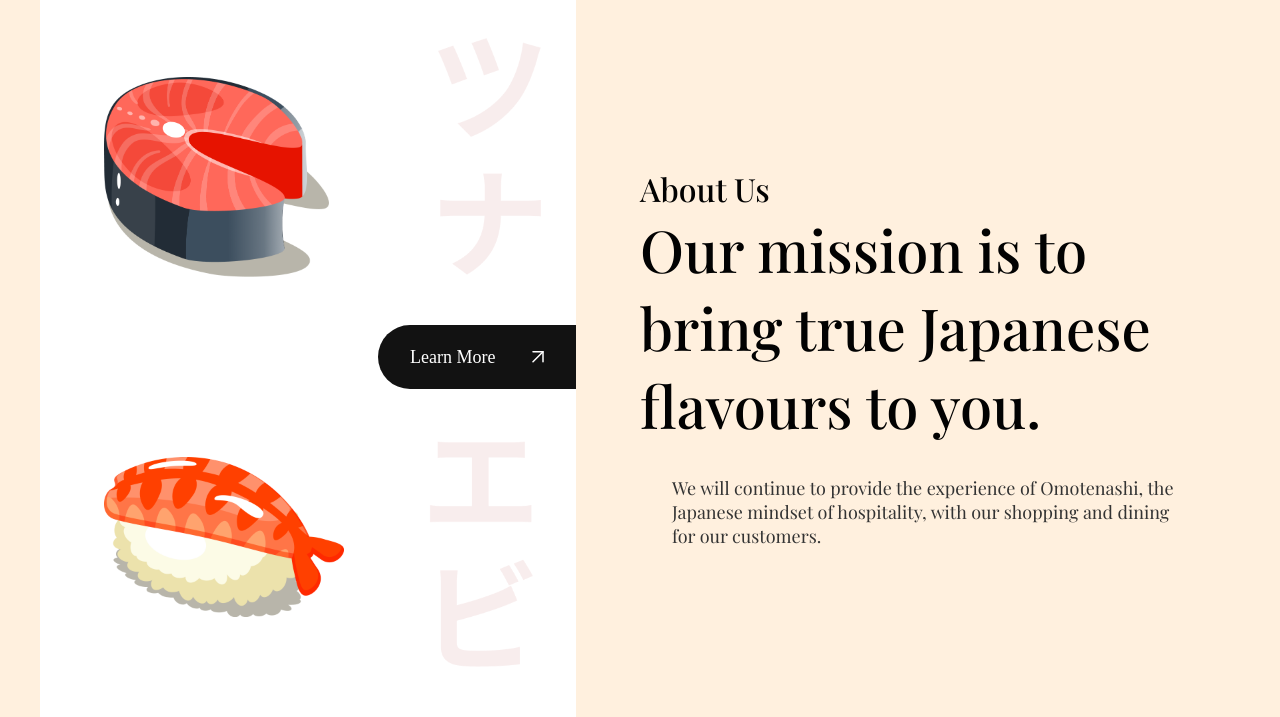
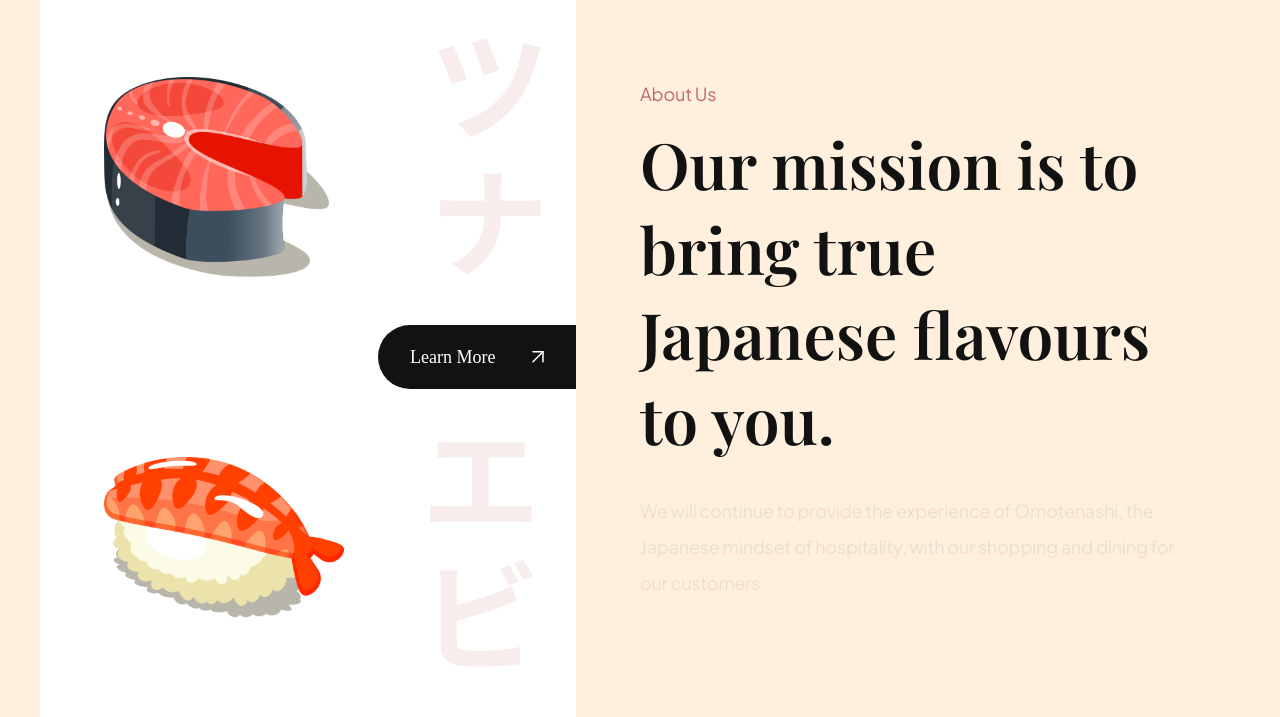
Before and after one commit to KAUSAR-BD/Ninja-Rolls, a website built with Vite: page index.html in a window 1280 px wide. Shown: the part 857-1574 px from the top of the page. Built offline with nearby package versions, Linux system fonts and the light colour scheme.

Commit message:
moved sushi subtitle, title, description css into style.css folder

```diff
--- a/css/sections/about.css
+++ b/css/sections/about.css
@@ -78,24 +78,3 @@
   justify-content: center;
   flex-direction: column;
 }
-
-.sushi__subtitle {
-  font-size: 32px;
-  font-weight: 500;
-  font-family: var(--playfair-display);
-  color: var(--black-200);
-}
-.sushi__title {
-  font-size: 58px;
-  font-weight: 500;
-  font-family: var(--playfair-display);
-  color: var(--black-200);
-}
-
-.sushi__description {
-  margin: 32px 0 0 32px;
-  font-family: var(--playfair-display);
-  color: var(--black-300);
-  font-size: 18px;
-  font-weight: 400;
-}
--- a/css/style.css
+++ b/css/style.css
@@ -23,32 +23,65 @@
   --color-cremson: #fff0de;
 }
 
-*{
+* {
   margin: 0;
   padding: 0;
   box-sizing: border-box;
   scroll-behavior: smooth;
 }
 
-body{
+body {
   max-width: 1200px;
   margin: 0 auto;
   background-color: var(--color-cremson);
 }
 
-a{
+a {
   text-decoration: none;
   color: inherit;
 }
 
-.flex-center{
+.flex-center {
   display: flex;
   justify-content: center;
   align-items: center;
 }
 
-.flex-between{
+.flex-between {
   display: flex;
   justify-content: space-between;
   align-items: center;
 }
+
+.sushi__subtitle {
+  font-size: 18px;
+  font-weight: 400;
+  font-family: var(--plus-jakarta-sans);
+
+  color: var(--primary-color);
+  opacity: 0.8;
+
+  letter-spacing: -0.01em;
+}
+.sushi__title {
+  font-size: 64px;
+  font-weight: 600;
+  font-family: var(--playfair-display);
+
+  color: var(--secondary-color);
+  margin-top: 16px;
+}
+
+.sushi__description {
+  font-size: 18px;
+  font-weight: 400;
+  font-family: var(--plus-jakarta-sans);
+
+  line-height: 36px;
+  letter-spacing: -0.01em;
+
+  color: var(--secondary-color);
+  opacity: 0.08;
+  margin: 32px 0px;
+
+}
```
Lines whose indentation alone changed are shown as unchanged.
